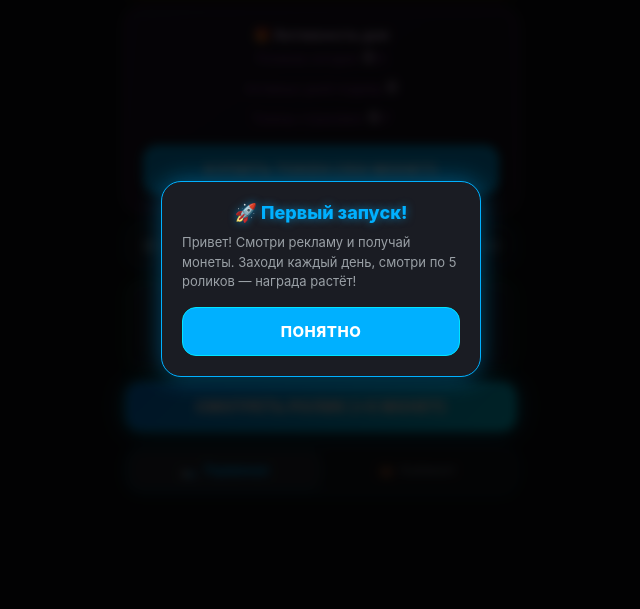
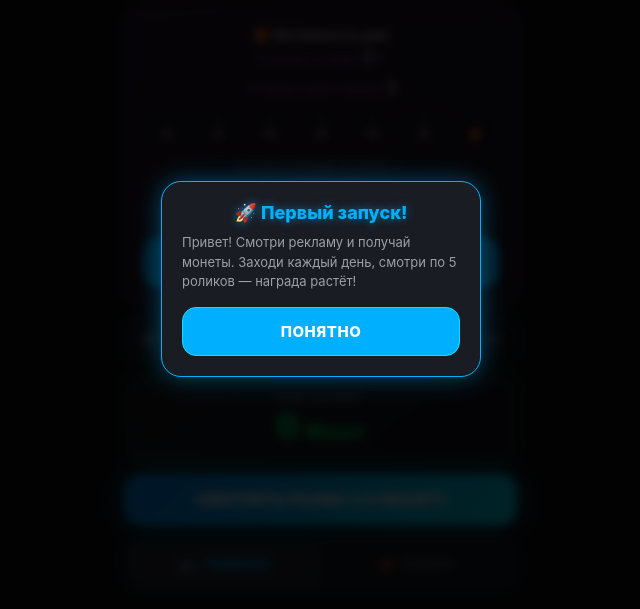
Before and after one commit to Peklamaspiikopi/sleep-and-earn, a website: page index.html in a window 1280 px wide. Shown: the part 121-730 px from the top of the page, without its empty margins (319-959 px from the left). Drawn offline with Linux system fonts and the light colour scheme; no server answers.

Commit message:
Update index.html

```diff
--- a/index.html
+++ b/index.html
@@ -73,6 +73,13 @@
         .daily-title { font-size: 14px; font-weight: 800; color: #e1bee7; margin-bottom: 4px; }
         .daily-streak { font-size: 12px; color: #ab47bc; margin-bottom: 10px; }
         .daily-streak b { font-size: 16px; color: #e1bee7; }
+
+        .week-ladder { display: flex; gap: 4px; margin: 10px 0; }
+        .week-day { flex: 1; background: #1a1420; border: 1px solid rgba(171,71,188,0.3); border-radius: 8px; padding: 6px 2px; text-align: center; }
+        .week-day.active { border-color: #e040fb; box-shadow: 0 0 10px rgba(224,64,251,0.5); background: rgba(224,64,251,0.12); }
+        .week-day-num { font-size: 9px; color: #8a909a; }
+        .week-day-reward { font-size: 11px; font-weight: 700; color: #e1bee7; margin-top: 2px; }
+        .progress-hint { font-size: 11px; color: #8a909a; margin-bottom: 4px; }
 
         .balance-card {
             text-align: center; padding: 16px;
@@ -166,7 +173,21 @@
             <div class="daily-title" id="tDailyTitle">🎁 Активность дня</div>
             <div class="daily-streak"><span id="tAdsProgressLabel">Роликов сегодня:</span> <b id="adsToday">0</b>/5</div>
             <div class="daily-streak"><span id="tDailyStreakLabel">Активных дней подряд:</span> <b id="streakDay">0</b></div>
-            <div class="daily-streak"><span id="tTokensLabel">Токены-страховки:</span> <b id="tokenCount">0</b>/7</div>
+
+            <div class="week-ladder" id="weekLadder">
+                <div class="week-day" data-day="1"><div class="week-day-num">1</div><div class="week-day-reward">10</div></div>
+                <div class="week-day" data-day="2"><div class="week-day-num">2</div><div class="week-day-reward">15</div></div>
+                <div class="week-day" data-day="3"><div class="week-day-num">3</div><div class="week-day-reward">20</div></div>
+                <div class="week-day" data-day="4"><div class="week-day-num">4</div><div class="week-day-reward">25</div></div>
+                <div class="week-day" data-day="5"><div class="week-day-num">5</div><div class="week-day-reward">30</div></div>
+                <div class="week-day" data-day="6"><div class="week-day-num">6</div><div class="week-day-reward">35</div></div>
+                <div class="week-day" data-day="7"><div class="week-day-num">7</div><div class="week-day-reward">🎁</div></div>
+            </div>
+
+            <div class="progress-hint" id="tNextRewardHint">До роста награды за ролик: —</div>
+            <div class="progress-hint" id="tNextLimitHint">До +1 ролика в день: —</div>
+
+            <div class="daily-streak" style="margin-top:10px;"><span id="tTokensLabel">Токены-страховки:</span> <b id="tokenCount">0</b>/7</div>
             <button class="btn" id="buyTokenBtn" style="margin-top:8px;">Купить токен (150 монет)</button>
         </div>
 
```
